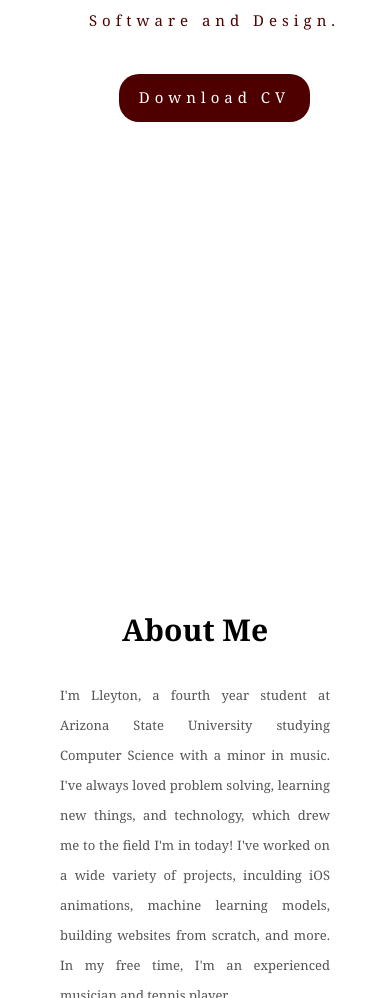
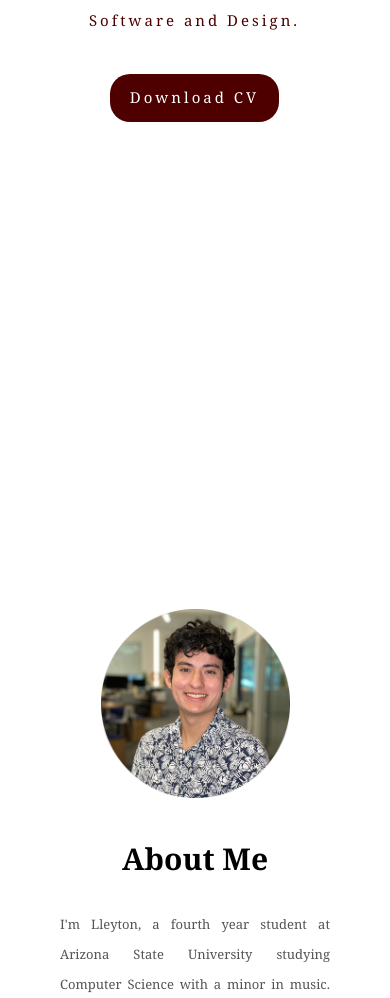
Before and after one commit to lleytonito/lleytonito.github.io, a plain HTML site: page index.html in a window 390 px wide. Shown: the part 451-1449 px from the top of the page. Drawn offline with nearby package versions, Linux system fonts and the light colour scheme.

Commit message:
updates to site: Fixed bug on mobile devices where home screen is adjusted too far to left took instagram off site added profile photo for mobile devices

```diff
--- a/css/lleytonito.css
+++ b/css/lleytonito.css
@@ -308,6 +308,11 @@ header.sticky ul li a {
   .title,
   .subtitle a {
     text-align: center; /* Center-justify the text on screens 500px or less */
+    right: 40px;
+  }
+
+  .subtitle a {
+    letter-spacing: 3px;
   }
   .title span {
     font-size: 70px;
@@ -632,6 +637,12 @@ form button:hover {
   margin-bottom: 40px;
 }
 
+.profile-photo {
+  display: none; /* Initially hide the image */
+  max-width: 100; /* Ensure the image does not exceed its container's width */
+  margin: 0 auto; /* Center the image horizontally */
+}
+
 .skills {
   display: flex;
   justify-content: space-between;
@@ -665,4 +676,9 @@ form button:hover {
   .skills {
     visibility: hidden;
   }
+  .profile-photo {
+    display: block;
+    width: 70%;
+    margin-bottom: 40px;
+  }
 }
--- a/index.html
+++ b/index.html
@@ -60,16 +60,12 @@
             ><i class="fa fa-github"></i
           ></a>
         </li>
-        <li>
-          <a href="https://www.instagram.com/lleytonito/" target="_blank"
-            ><i class="fa fa-instagram"></i
-          ></a>
-        </li>
       </ul>
     </div>
 
     <div class="about-section" id="about">
       <div class="inner-container">
+        <img src="headshot.png" alt="Headshot" class="profile-photo hidden" />
         <h1 class="hidden">About Me</h1>
         <p class="text hidden">
           I'm Lleyton, a fourth year student at Arizona State University
```
Also changed, not shown: headshot.png (added), 2 other files.
